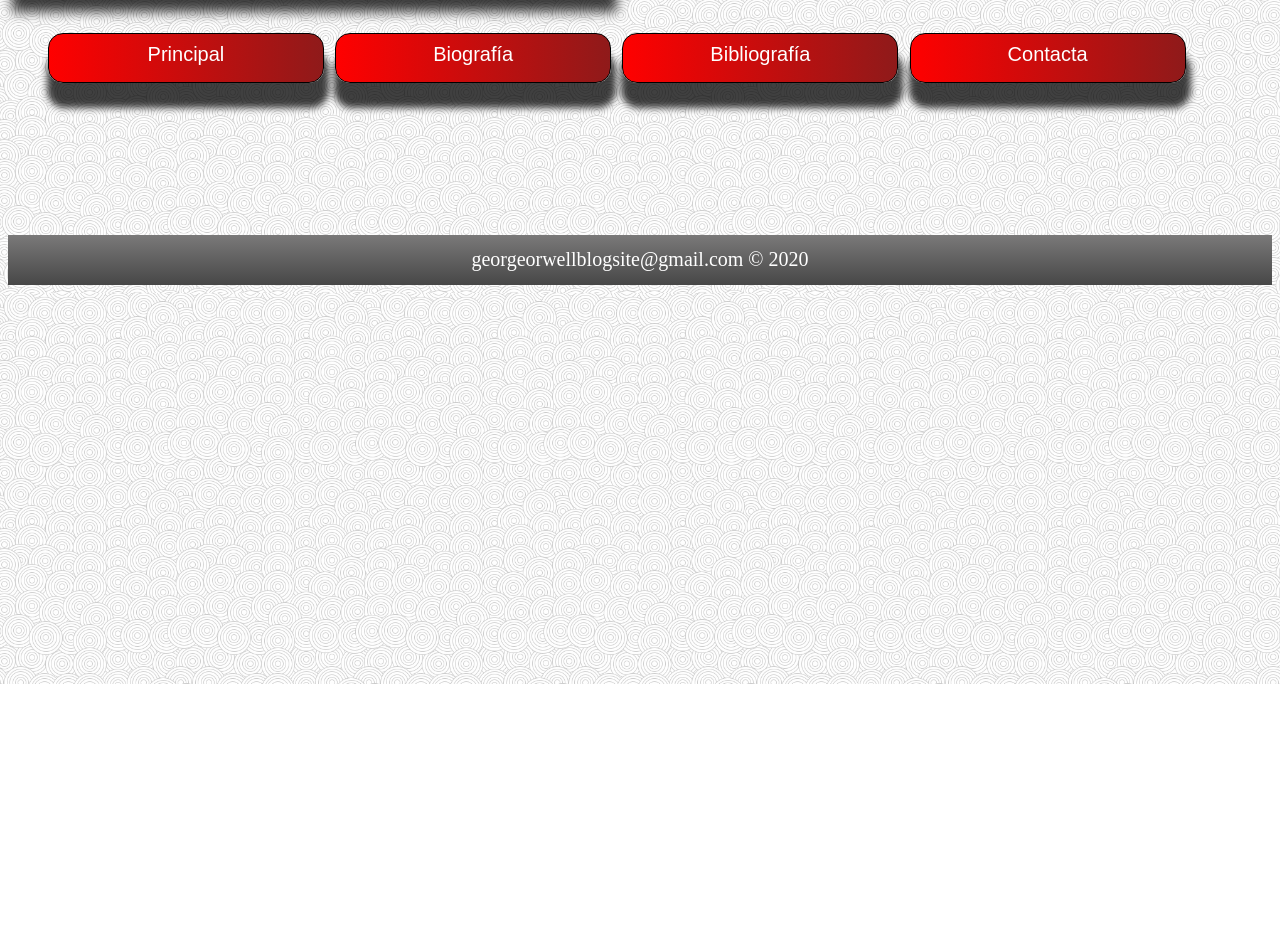
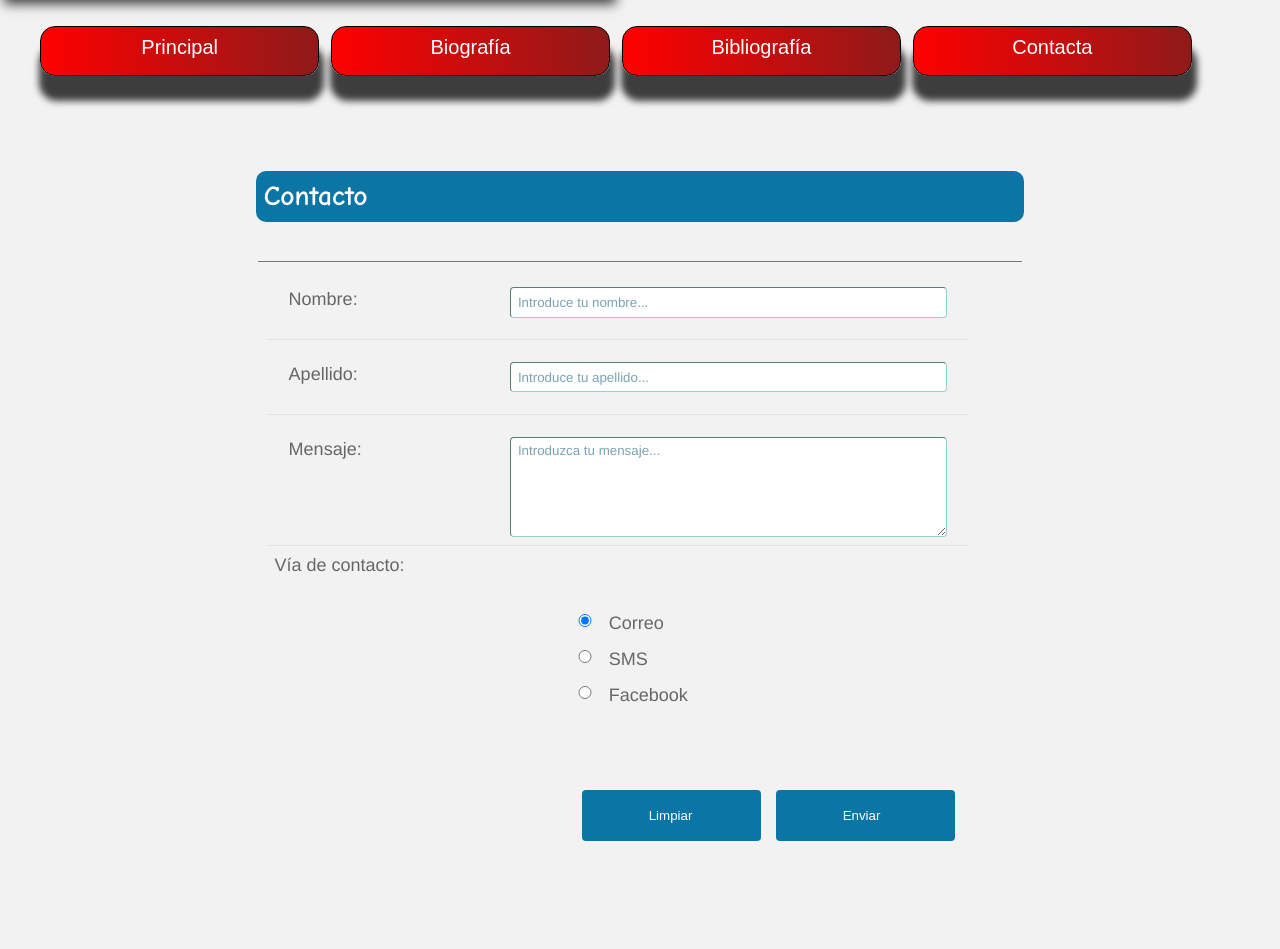
Before and after one commit to keldaur/Proyecto2EvaJacintoLopez, a plain HTML site: page html/Contacta.html in a window 1280 px wide. Shown: the part 116-1065 px from the top of the page. Before the commit the page ends 800 px from the top, so only its background shows below. Drawn offline with Linux system fonts and the light colour scheme.

Commit message:
retoques

```diff
--- a/css/1984.css
+++ b/css/1984.css
@@ -3,7 +3,7 @@ section{
     width: 80%;
     display:flex;
     justify-content: space-around;
-    align-items: center;
+    align-items: flex-start;
     flex-direction: row;
     border-radius: 30px;
     margin-left: 5%;
@@ -37,7 +37,7 @@ aside{
     flex-direction: column;
     align-items: center;
     padding: 5%;
-    width:15%;
+    width:30%;
     border:2px solid red;
     background-color: rgb(240, 240, 240);
     -webkit-box-shadow: -2px 22px 5px 10px rgba(0,0,0,0.75);
@@ -51,7 +51,7 @@ aside{
 
     aside img{
         margin:2%;
-        max-width: 150%;
+        max-width: 100%;
         height: auto;
         margin-top:5%;
         border : 2px solid  rgba(255,0,0,1);
--- /dev/null
+++ b/css/contacta.css
@@ -0,0 +1,194 @@
+/*Te falta hacer lo del puto placeholder*/
+
+body {
+    box-sizing: border-box;
+	margin: 0;
+	padding: 0;
+	font-family: Helvetica, Arial, sans-serif;
+	color: #666;
+	background: #f2f2f2;
+	font-size: 1em;
+	line-height: 1.5em;
+}
+
+
+h1 {
+	font-size: 2.3em;
+	line-height: 1.3em;
+	margin: 1% 0;
+    margin-top: 13%;
+	text-align: center;
+	font-weight: 300;
+}
+
+p {
+	margin: 1%;
+}
+
+img {
+	max-width: 100%;
+	height: auto;
+}
+
+
+/* estilos de contenido */
+
+#main-content {
+    margin: 4% auto;
+
+}
+    .content{
+        margin:8% 5% 2%;
+        padding:1%;
+        height:750px;
+        background: white;
+	    border-radius: 35px;
+        box-shadow: 0px 5px 5px 5px #888888;
+        }
+/*Simbolitos de redes sociales*/
+
+    .socialnet{
+        display: inline-block;
+}
+        .socialnet img{
+            float:right;
+            width:3%;
+            margin:0.5%;
+        }
+
+/*titulo form*/
+    .contentHeader{
+        border-radius: 10px;
+        background-color:#0b76a6;
+        }
+        .contentHeader h1{
+            margin:2% auto;
+            padding:1%;
+            text-align: left;
+            color:white;
+            font-family: "Comic Sans MS", sans-serif;
+            font-weight: bold;
+            }
+
+/*formulario*/
+
+    .formulario{
+        height:20%;
+        padding:3% 20%;
+        font-size: 75%;
+    }
+
+        fieldset{
+
+            margin-top: 5%;
+            border: none;
+            border-top: 1px solid #787877;
+}
+        .formulario .input{
+            display: inline-block;
+            padding:10%;
+            width:90%;
+            border-bottom:1px solid #e3e3e3;
+            padding:2%;
+}
+
+            .formulario .input p{
+                display: inline-block;
+                margin:1%;
+                width:25%;
+                font-size: 150%;
+                vertical-align: top;
+
+            }
+
+            .formulario .input input[type=text] , textarea {
+                  float:right;
+                  width: 65%;
+                  padding: 1%;
+                  margin: 1%;
+                  box-sizing: border-box;
+                  border: 1.5px inset #94d1cd;
+                  border-radius: 4px;
+                  color:black;
+                  font-family: Helvetica, Arial, sans-serif;
+            }
+                #mensaje{
+                    height:100px;
+                }
+
+::placeholder {
+    color: #79a3b5;
+    line-height: 1em;
+    vertical-align: top;
+}
+
+/* Style the indicator (dot/circle) */
+.tipoenvio ::after {
+ 	top: 9px;
+	left: 9px;
+	width: 8px;
+	height: 8px;
+	border-radius: 50%;
+	background: white;
+}
+
+    .formulario .inputsend{
+        float:right;
+        width:72%;
+    }
+
+    .tipoenvio{
+        width:100%;
+        font-size: 150%;
+    }
+        #via{
+            margin:1%;
+            width:25%;
+            vertical-align: top;
+            height:50px;
+            }
+
+        .tipoenvio input{
+            float:left;
+            width:10%;
+            margin-left:27%;
+        }
+        .tipoenvio .opcion{
+            float:right;
+            width:80%;
+        }
+
+     .formulario .inputsend input[type=button], input[type=submit], input[type=reset]{
+          background-color: #0b76a6;
+          border: none;
+          color: white;
+          padding: 20% 125% 20% 75%;
+          text-decoration: none;
+          margin: 4px 2px;
+          cursor: pointer;
+          border-radius: 4px;
+
+                }
+
+
+    #reset, #enviar{
+        display: inline-block;
+        margin:7%;
+        float:right;
+        width:12%;
+    }
+
+
+/*botones radiales*/
+
+/*mención especiales para w3schools por tener unos botones tan bonitos*/
+
+/* The container */
+.container {
+
+  float:left;
+  width: 70%;
+  padding-left: 35px;
+  margin-bottom: 12px;
+  cursor: pointer;
+}
--- a/css/homenaje.css
+++ b/css/homenaje.css
@@ -3,7 +3,7 @@ section{
     width: 80%;
     display:flex;
     justify-content: space-around;
-    align-items: center;
+    align-items: flex-start;
     flex-direction: row;
     border-radius: 30px;
     margin-left: 5%;
@@ -37,7 +37,7 @@ aside{
     flex-direction: column;
     align-items: center;
     padding: 5%;
-    width:15%;
+    width:30%;
     border:2px solid red;
     background-color: rgb(240, 240, 240);
     -webkit-box-shadow: -2px 22px 5px 10px rgba(0,0,0,0.75);
@@ -46,20 +46,19 @@ aside{
     z-index: 0;
     border-radius: 30px;
     padding: 3%;
+
 }
 
     aside img{
         margin:2%;
-        max-width: 150%;
+        max-width: 100%;
         height: auto;
         margin-top:5%;
         border : 2px solid  rgba(255,0,0,1);
+
     }
 
-    aside #edicion{
-        margin-top: 6%;
-    }
-    #edicion, h1{
+#edicion, h1{
         width:100%;
         height:auto;
         border: 2px solid black;
--- a/html/Contacta.html
+++ b/html/Contacta.html
@@ -7,6 +7,7 @@
     <link rel="stylesheet" href="../css/nav.css">
     <link rel="stylesheet" href="../css/body.css">
     <link rel="stylesheet" href="../css/footer.css">
+    <link rel="stylesheet" href="../css/contacta.css">
     <title>George Orwell</title>
 </head>
 
@@ -34,11 +35,70 @@
         </ul>
     </nav>
 
-    <section>
-        <article>
+    <main>
+        <section>
+            <article>
+                <div class="formulario">
+                    <form id="form" action="contactar.php" method="post"    >
+                         <div class="contentHeader">
+                                 <h1>Contacto</h1>
+                         </div>
 
-        </article>
-    </section>
+                         <fieldset>
+                             <div class="input">
+                                <label for="nombre"><p>Nombre:</p></label>
+                                     <input id="nombre" name="nombre" type="text" value="" maxlength="20" placeholder="Introduce tu nombre..."\>
+                             </div>
+                             <div class="input">
+                                 <label for="apellidos"><p>Apellido:</p></label>
+                                 <input id="apellidos" name="apellidos" type="text" value="" maxlength="40" placeholder="Introduce tu apellido..." \>
+
+                             </div>
+                              <div class="input" id="mensaje">
+                                 <label for="mensaje" ><p>Mensaje:</p></label>
+                                 <textarea id="mensaje" placeholder="Introduzca tu mensaje..."rows="5" cols="50" form="form"></textarea>
+                             </div>
+
+                             <div class="tipoenvio">
+                                 <p id="via">Vía de contacto: </p>
+                                 <div class="opcion">
+                                         <label class="container">Correo
+                                           <input type="radio" checked="checked" name="radio">
+                                           <span class="checkmark"></span>
+                                         </label>
+                                         <label class="container">SMS
+                                           <input type="radio" name="radio">
+                                           <span class="checkmark"></span>
+                                         </label>
+                                         <label class="container">Facebook
+                                           <input type="radio" name="radio">
+                                           <span class="checkmark"></span>
+                                         </label>
+                                 </div>
+                             </div>
+
+                             <div id="inputsend">
+
+                                  <div id="enviar">
+                                      <label for id="enviar"></label>
+                                      <input id="enviar" type="submit" name="enviar" value="Enviar" action="contactame.html" />
+                                  </div>
+                                  <div id="reset">
+                                      <label for id="reset"></label>
+                                      <input id="reset" type="reset" value="Limpiar">
+                                  </div>
+
+                              </div>
+
+                         </fieldset>
+
+
+                     </form>
+
+                 </div>
+            </article>
+        </section>
+    </main>
     <footer>
         <div class = "footelement"><a href="georgeorwellblogsite@gmail.com">georgeorwellblogsite@gmail.com </a></div>
         <div> &nbsp;© 2020 </div>
```
Also changed, not shown: html/1984.html (+8 -6 lines), html/Rebelion.html (+10 -6 lines).
